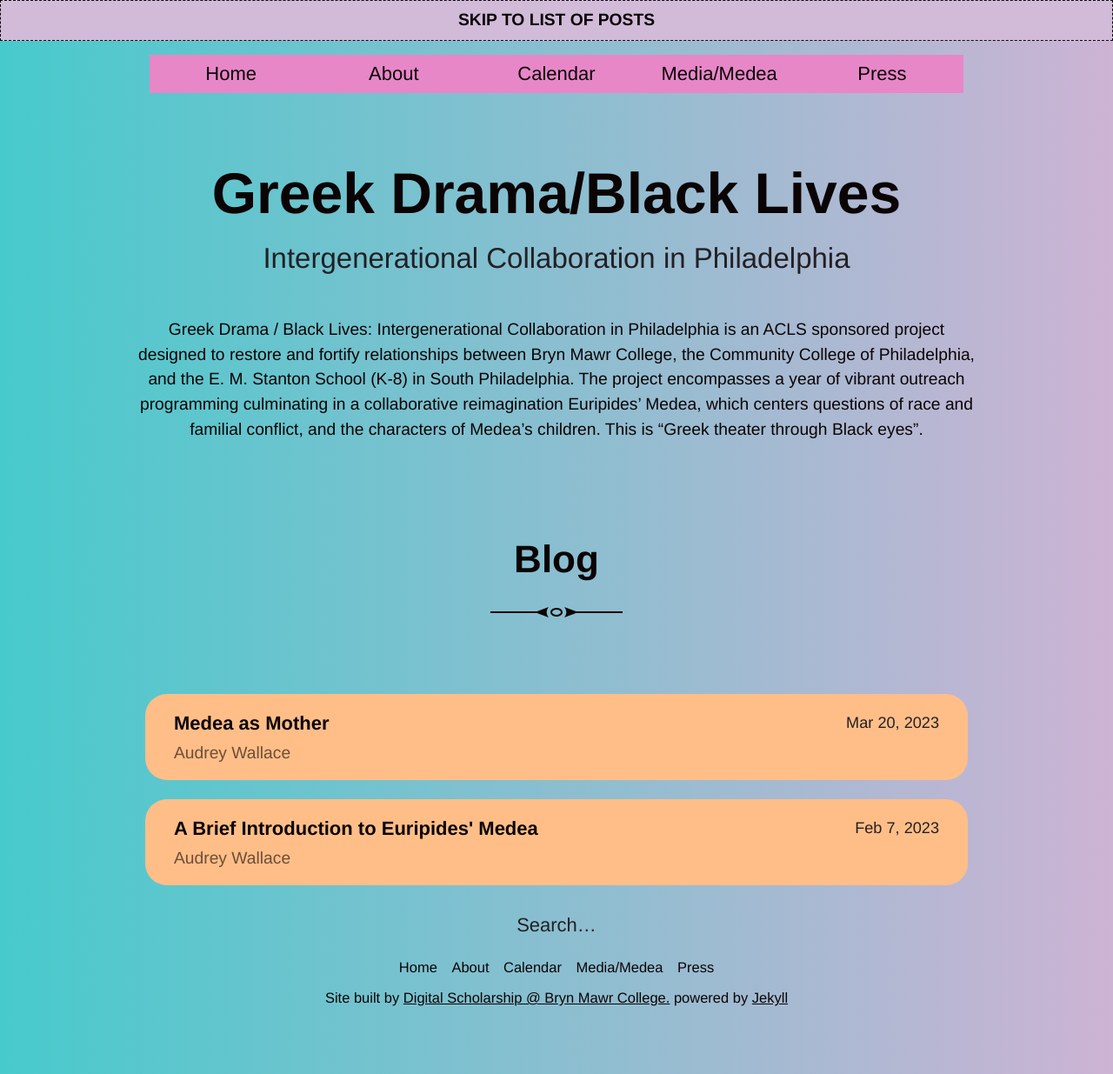
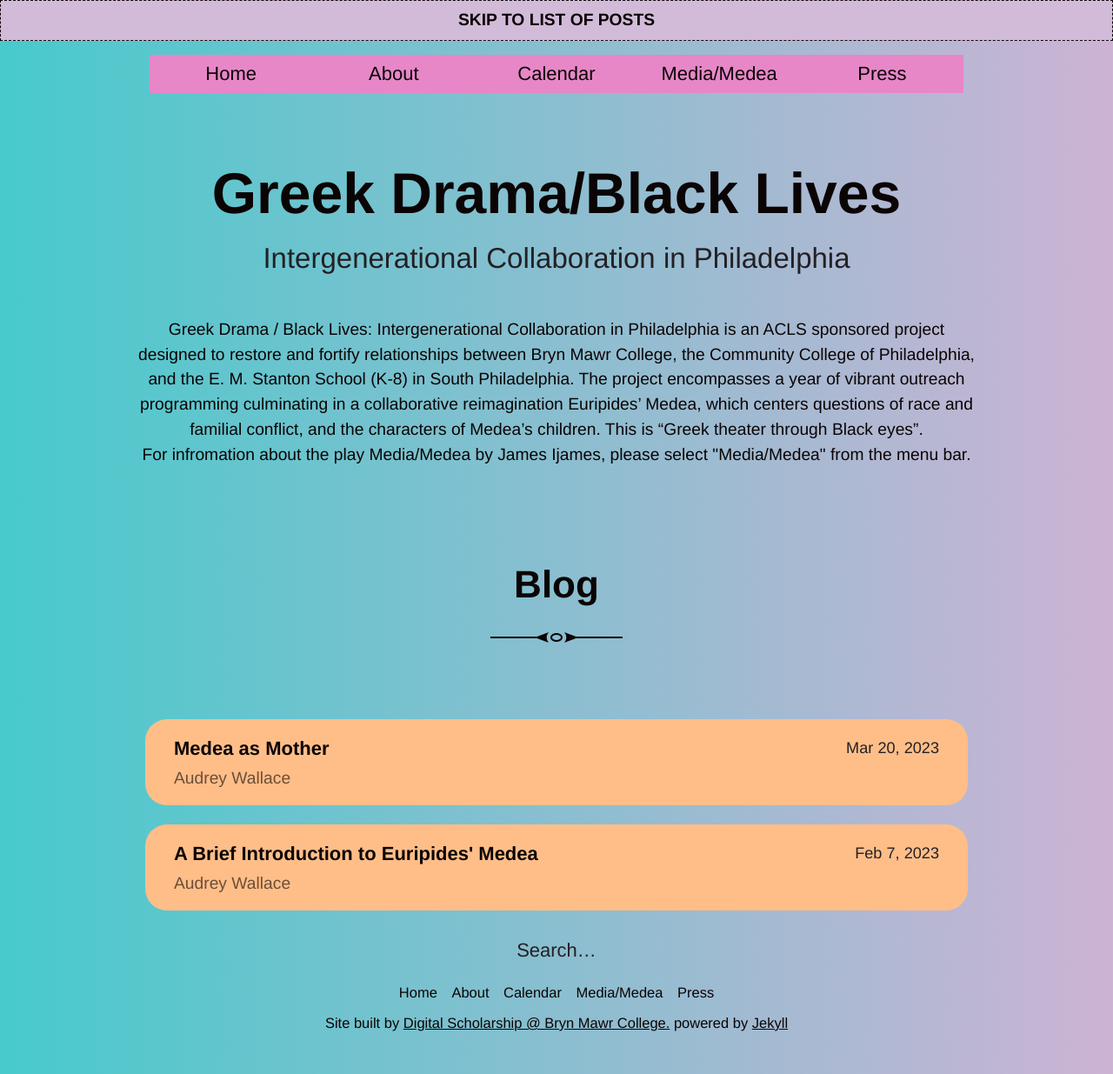
Before and after one commit to digbmc/media-medea, a Jekyll site: the page built from index.html, in a window 1280 px wide. Shown: the whole page at 87% size. Built offline with Jekyll 4.4.1, drawn with Linux system fonts in a browser that asks for light colours; the list of posts is cut into pages by our own code.

Commit message:
add text to direct to play info

```diff
--- a/_layouts/home.html
+++ b/_layouts/home.html
@@ -26,6 +26,8 @@
 <h6>
   <b>Greek Drama / Black Lives: Intergenerational Collaboration in Philadelphia</b> is an ACLS sponsored project designed to restore and fortify
 relationships between Bryn Mawr College, the Community College of Philadelphia, and the E. M. Stanton School (K-8) in South Philadelphia.  The project encompasses a year of vibrant outreach programming culminating in a collaborative reimagination Euripides’ Medea, which centers questions of race and familial conflict, and the characters of Medea’s children.  This is “Greek theater through Black eyes”.
+  <br>
+  For infromation about the play <i>Media/Medea</i> by James Ijames, please select "Media/Medea" from the menu bar.
 </h6>
 
   <h1 class="content-title divided">
```
